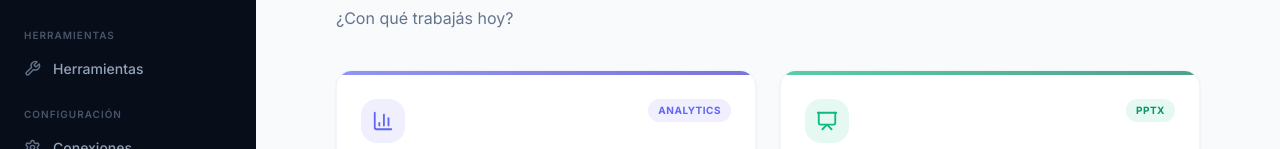
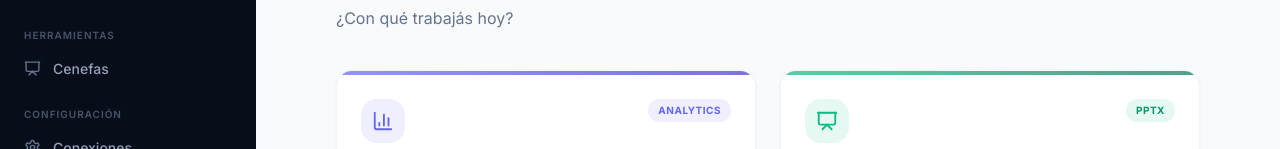
Before and after one commit to IvanCasavieja/marketingTienda, a Next.js app in the folder frontend/: page /home in a window 1280 px wide. Shown: the part 241-390 px from the top of the page. Built offline with nearby package versions, Linux system fonts and the light colour scheme; no server answers; sample sign-in values are in the browser's storage.

Commit message:
feat: sidebar herramientas links directly to cenefas

```diff
--- a/frontend/components/layout/Sidebar.tsx
+++ b/frontend/components/layout/Sidebar.tsx
@@ -4,7 +4,7 @@ import Link from "next/link";
 import { usePathname } from "next/navigation";
 import {
   LayoutDashboard, Megaphone, Brain, Settings, LogOut,
-  BarChart3, ChevronRight, Wrench,
+  BarChart3, ChevronRight, Presentation,
 } from "lucide-react";
 import { clsx } from "clsx";
 import { authApi, connectionsApi } from "@/lib/api";
@@ -14,7 +14,7 @@ const nav = [
   { href: "/dashboard",    label: "Dashboard",   icon: LayoutDashboard, section: "MKTG Platform" },
   { href: "/campaigns",    label: "Campañas",    icon: Megaphone,       section: "MKTG Platform" },
   { href: "/analytics",    label: "Análisis IA", icon: Brain,           section: "MKTG Platform" },
-  { href: "/herramientas", label: "Herramientas",icon: Wrench,          section: "Herramientas"  },
+  { href: "/herramientas/cenefas", label: "Cenefas", icon: Presentation, section: "Herramientas" },
   { href: "/settings",     label: "Conexiones",  icon: Settings,        section: "Configuración" },
 ];
 
```
